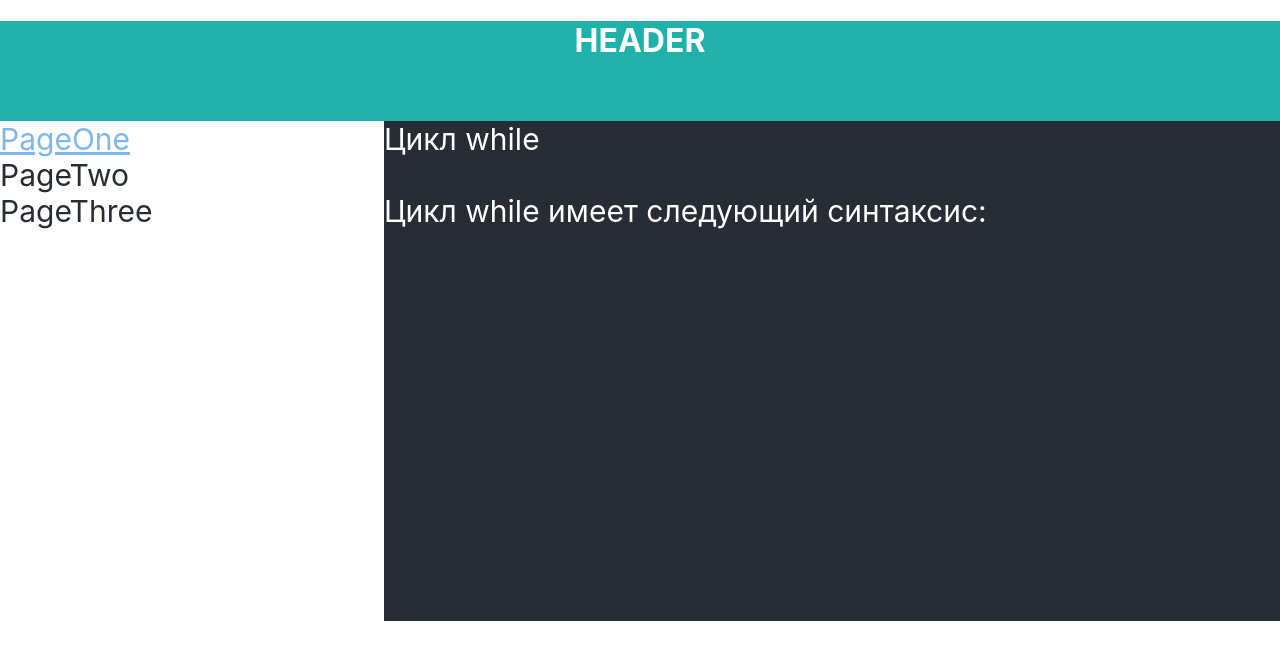
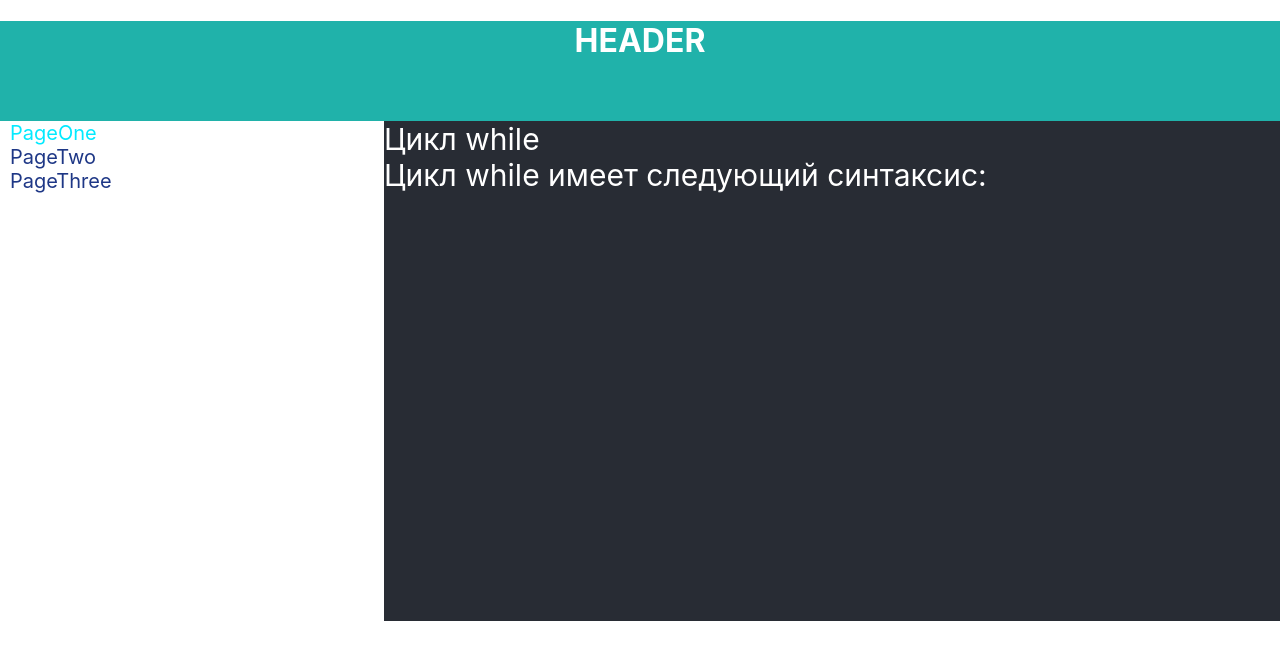
Before and after one commit to Sikstep/react-router, a React (Create React App) app: page /page/0 in a window 1280 px wide. Shown: the top 660 px of the page. Built offline with nearby package versions, Linux system fonts and the light colour scheme.

Commit message:
BrowserRouter

```diff
--- a/package.json
+++ b/package.json
@@ -10,10 +10,12 @@
     "@types/node": "^16.7.13",
     "@types/react": "^18.0.0",
     "@types/react-dom": "^18.0.0",
+    "@types/styled-components": "^5.1.26",
     "react": "^18.2.0",
     "react-dom": "^18.2.0",
     "react-router-dom": "^6.8.2",
     "react-scripts": "5.0.1",
+    "styled-components": "^5.3.8",
     "typescript": "^4.4.2",
     "web-vitals": "^2.1.0"
   },
--- a/src/components/Site.tsx
+++ b/src/components/Site.tsx
@@ -4,6 +4,7 @@ import {Navigate, NavLink, Route, Routes} from 'react-router-dom';
 import {Error404} from './pages/Error404';
 import {Page} from './pages/Page';
 import {dataState} from './data/dataState';
+import styled from 'styled-components';
 
 
 export const Site = () => {
@@ -14,9 +15,9 @@ export const Site = () => {
             <div className={styles.body}>
                 <div className={styles.nav}>
                     {/*<div><NavLink to={'/page1'} className={({isActive})=> isActive ? styles.active : styles.navLink}>PageOne</NavLink></div>*/}
-                    <div><NavLink to={'/page/0'} className={({isActive})=> isActive ? styles.active : styles.navLink}>PageOne</NavLink></div>
-                    <div><NavLink to={'/page/1'} className={({isActive})=> isActive ? styles.active : styles.navLink}>PageTwo</NavLink></div>
-                    <div><NavLink to={'/page/2'} className={({isActive})=> isActive ? styles.active : styles.navLink}>PageThree</NavLink></div>
+                    <NavWrapper><NavLink to={'/page/0'}>PageOne</NavLink></NavWrapper>
+                    <NavWrapper><NavLink to={'/page/1'} >PageTwo</NavLink></NavWrapper>
+                    <NavWrapper><NavLink to={'/page/2'} >PageThree</NavLink></NavWrapper>
                 </div>
                 <div className={styles.content}>
                     <Routes>
@@ -32,6 +33,26 @@ export const Site = () => {
         </div>
     );
 };
+
+
+const NavWrapper = styled.div`
+  margin-left: 10px;
+  font-size: 20px;
+
+  & > a {
+    text-decoration: none;
+    color: #1e3786;
+  }
+
+  & > a.active {
+    text-decoration: none;
+    color: #03eaff;
+  }
+
+  & > a:hover {
+    color: steelblue; /* Цвет ссылки */
+  }
+`
 
 
 // >--------------------------------------------------------------------------------------
--- /dev/null
+++ b/src/components/pages/Content.tsx
@@ -0,0 +1,16 @@
+import React from 'react';
+
+type ContentTypeProps={
+    heading:string,
+    pages:string
+}
+
+export const Content = (props:ContentTypeProps) => {
+    const{heading, pages}=props
+    return (
+        <div>
+            <div>{heading}</div>
+            <div>{pages}</div>
+        </div>
+    );
+};
--- a/src/components/pages/Page.tsx
+++ b/src/components/pages/Page.tsx
@@ -1,23 +1,37 @@
 import React from 'react';
 import {PagesType} from '../data/dataState';
 import {useParams} from 'react-router-dom';
+import {Error404} from './Error404';
+import { Content } from './Content';
 
 type PropsType = {
     pages: PagesType[]
 }
 export const Page: React.FC<PropsType> = ({pages, ...otheProps}) => {
 
-    let params = useParams()
-    console.log(typeof Number(params))
+    const params = useParams()
+    let magicNumber = Number(params.id)
+    // console.log(params)
     // if (typeof Number(params) !== 'number') {
     //     params = 0;
     // }
 
     return (
-        <div>
-           <div>{pages[Number(params.id)].heading}</div>
-            <br/>
-           <div>{pages[Number(params.id)].about}</div>
-        </div>
-    );
-};
+
+        <>
+            {magicNumber <= pages.length - 1
+                ? <Content heading={pages[Number(params.id)].heading} pages={pages[Number(params.id)].about}/>
+                : <Error404/>
+            }
+
+        </>
+
+        // <div>
+        //    <div>{pages[Number(params.id)].heading}</div>
+        //     <br/>
+        //    <div>{pages[Number(params.id)].about}</div>
+        //
+
+        // </div>
+    )
+}
```
Also changed, not shown: 1 other file (tests, documents, lock files or other folders).
